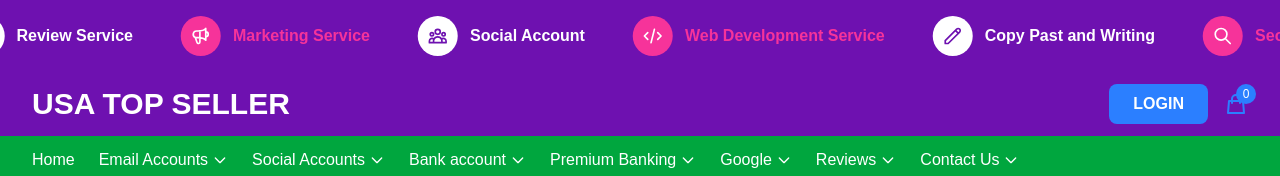
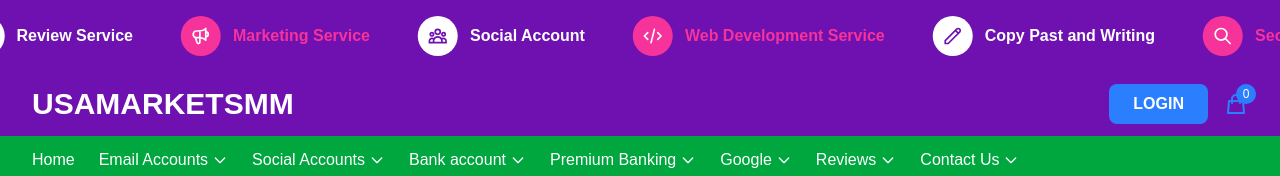
Before and after one commit to ESRAILHAQUE/selling-frontend, a Next.js app: page / in a window 1280 px wide. Shown: the top 176 px of the page. Built offline with nearby package versions, Linux system fonts and the light colour scheme.

Commit message:
Update layout titles for branding consistency
- Changed the title in layout.tsx from "TopSeller" to "Usamarketsmm" to reflect the new branding.
- Updated the Navbar component's heading from "USA TOP SELLER" to "USAMARKETSMM" for uniformity across the application.

```diff
--- a/app/layout.tsx
+++ b/app/layout.tsx
@@ -13,7 +13,7 @@
 });
 
 export const metadata: Metadata = {
-  title: "TopSeller - Discover Top Sellers and Premium Products",
+  title: "Usamarketsmm - Discover Top Sellers and Premium Products",
   description: "Connect with verified sellers and explore thousands of quality products. Join our marketplace and start your journey today.",
 };
 
--- a/components/layout/Navbar.tsx
+++ b/components/layout/Navbar.tsx
@@ -181,7 +181,7 @@
       <div className="bg-purple-800 text-white">
         <div className="container mx-auto px-4 sm:px-6 lg:px-8">
           <div className="flex justify-between items-center h-14 sm:h-16">
-            <h1 className="text-lg sm:text-2xl lg:text-3xl font-bold">USA TOP SELLER</h1>
+            <h1 className="text-lg sm:text-2xl lg:text-3xl font-bold">USAMARKETSMM</h1>
             <div className="flex items-center gap-2 sm:gap-4">
               <Link
                 href="/login"
```
